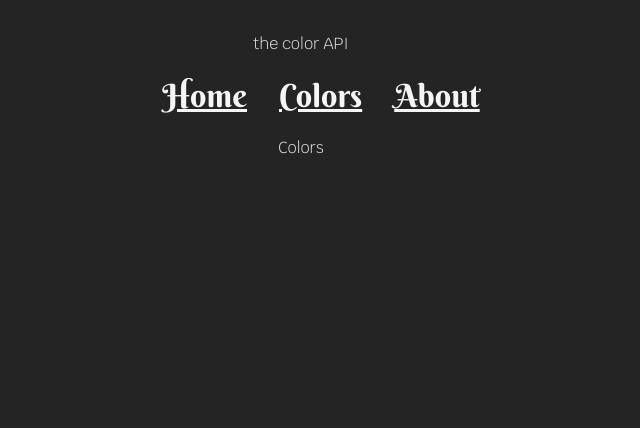
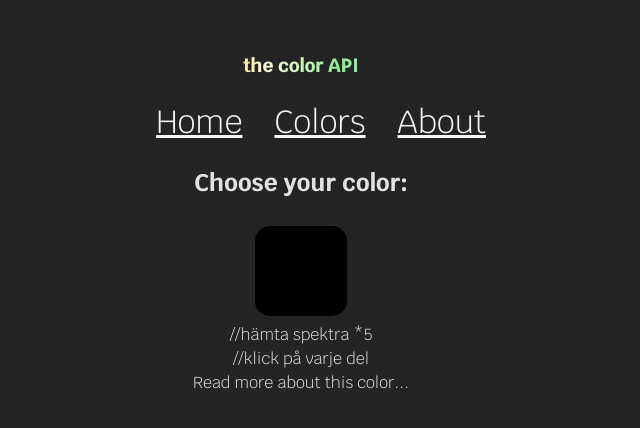
Before and after one commit to jenmwa/learning-react, a React (Vite) app in the folder 11.color-api/: page /colors in a window 1280 px wide. Shown: the top 428 px of the page, without its empty margins (339-979 px from the left). Built offline with nearby package versions, Linux system fonts and the light colour scheme.

Commit message:
userInput color added

```diff
--- a/11.color-api/src/components/Colors.tsx
+++ b/11.color-api/src/components/Colors.tsx
@@ -1,10 +1,40 @@
+import { ChangeEvent, useState } from "react";
+import '../style/colors.css';
 
+//     https://www.thecolorapi.com/scheme?hex=b1ef4f&mode=monochrome&count=6&format=html
+//     https://www.thecolorapi.com/scheme?hex={userInput}&mode=monochrome&count=6&format=html
 
 export const Colors = () => {
 
+  const [userColor, setUserColor] = useState('');
+
+  const handleOnChange = (e: ChangeEvent<HTMLInputElement>) => {
+    //ta bort # i userInput så vi kan använda i anrop
+    console.log(e.target.value);
+    setUserColor(e.target.value);
+  }
+
+  const handleClick = (id: string) => {
+    console.log('read more about:', id)
+  }
+
   return (
     <>
-      Colors
+      <h2>Choose your color:</h2>
+      <label>
+
+        <input className='input-color' type='color' onChange={handleOnChange}></input>
+      </label><br></br>
+      {/* <p> I want to write my hex-code instead!</p>
+      <input type="text"></input> */}
+
+      {userColor !== '' && <p>your color: {userColor}</p>}
+
+
+      //hämta spektra *5<br></br>
+
+      //klick på varje del
+      <div onClick={() => handleClick(userColor)}>Read more about this color...</div>
     </>
   )
 
--- a/11.color-api/src/components/Navigation.tsx
+++ b/11.color-api/src/components/Navigation.tsx
@@ -1,11 +1,11 @@
 import { Link } from "react-router-dom";
-import './style/navigation.css';
+import '../style/navigation.css';
 
 
 export const Navigation = () => {
 
   return <>
-    the color API
+    <h3 className='rainbow-text'>the color API</h3>
     <nav>
       <ul>
         <li><Link to='/'>Home</Link></li>
--- a/11.color-api/src/components/style/navigation.css
+++ /dev/null
@@ -1,22 +0,0 @@
-nav {
-    font-family: 'Berkshire Swash', cursive;
-
-}
-
-ul {
-    display: flex;
-   gap: 2rem;
-}
-
-li {
-    list-style: none;
-    font-size: 2rem;;
-}
-
-a {
-    color: whitesmoke;
-}
-
-a:hover {
-    color: lightcyan;
-}
--- a/11.color-api/src/index.css
+++ b/11.color-api/src/index.css
@@ -1,4 +1,5 @@
 :root {
+  box-sizing: border-box;
   font-family: 'Krub', sans-serif;
   line-height: 1.5;
   font-weight: 400;
--- /dev/null
+++ b/11.color-api/src/style/colors.css
@@ -0,0 +1,22 @@
+
+
+.input-color {
+    -webkit-appearance: none;
+  -moz-appearance: none;
+  appearance: none;
+  width: 100px;
+  height: 100px;
+  background-color: transparent;
+  border: none;
+  cursor: pointer;
+}
+
+.input-color::-webkit-color-swatch {
+    border-radius: 15px;
+    border: none;
+  }
+
+  .input-color::-moz-color-swatch {
+    border-radius: 15px;
+    border: none;
+  }
--- /dev/null
+++ b/11.color-api/src/style/navigation.css
@@ -0,0 +1,29 @@
+nav {
+    /* font-family: 'Berkshire Swash', cursive; */
+
+}
+
+.rainbow-text {
+    background-image: linear-gradient(to left, violet , lightblue, lightgreen, lightyellow, orange, lightpink ) ;
+    -webkit-background-clip: text;
+    -webkit-text-fill-color: transparent;
+    -webkit-text-stroke: 0.1px whitesmoke;
+}
+
+ul {
+    display: flex;
+   gap: 2rem;
+}
+
+li {
+    list-style: none;
+    font-size: 2rem;;
+}
+
+a {
+    color: whitesmoke;
+}
+
+a:hover {
+    color: lightcyan;
+}
```
Also changed, not shown: 11.color-api/src/style/footer.css (renamed from 11.color-api/src/components/style/footer.css).
